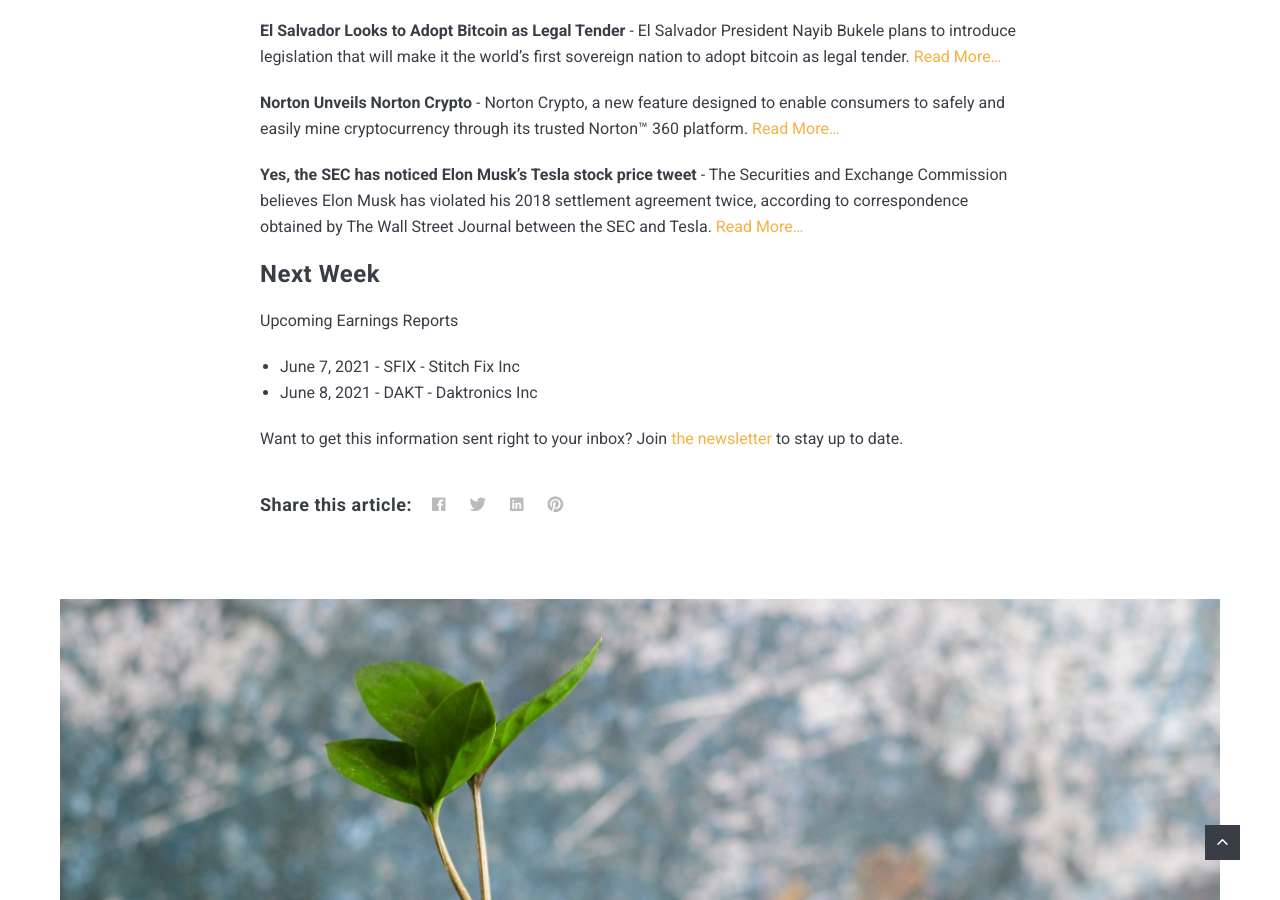
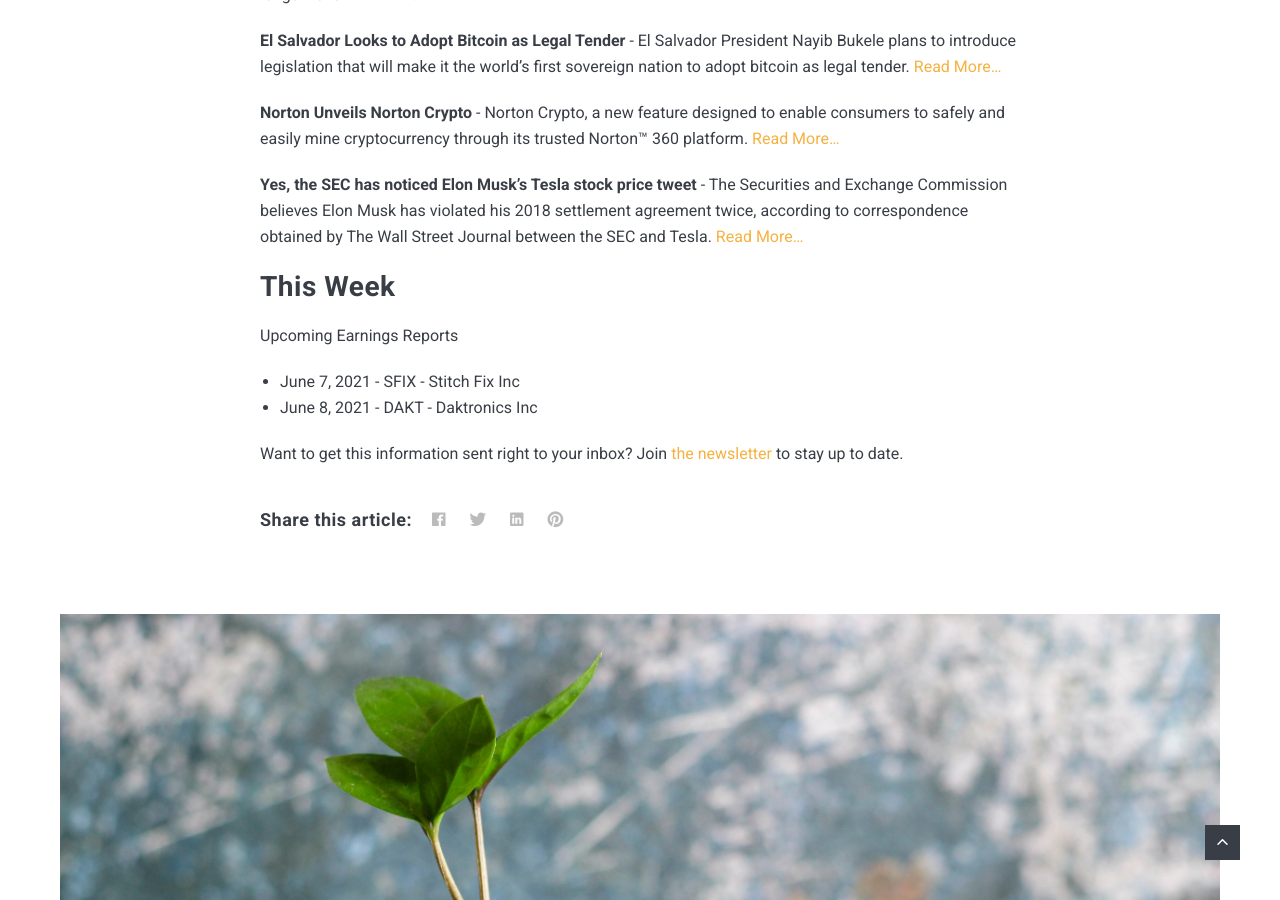
Before and after one commit to investwithcredo/investwithcredo.com, a Jekyll site: the page built from _posts/2021-06-07-credo-crunch-1.md, in a window 1280 px wide and 900 px high, scrolled down 1721 px. Built offline with Jekyll 4.4.1, drawn with Linux system fonts in a browser that asks for light colours; nearby versions of some CDN libraries.

Commit message:
Update 2021-06-07-credo-crunch-1.md

```diff
--- a/_posts/2021-06-07-credo-crunch-1.md
+++ b/_posts/2021-06-07-credo-crunch-1.md
@@ -15,7 +15,7 @@
 
 We hope you enjoy, and if you want to discuss anything with us, join the [Credo Community](https://github.com/investwithcredo/CredoCommunity/discussions).
 
-### Investing Recap
+## Investing Recap
 (May 31, 2021 - June 4, 2021)
 
 **S&P 500** - 0.88% Gain
@@ -26,7 +26,7 @@
 
 **Ethereum** - 2.46% Loss
 
-### News and Notes
+## News and Notes
 
 **RBI (Reserve Bank of India)** - The Reserve Bank of India is directing Indian banks to stop deplatforming crypto customers. The ruling these risk-averse banks were referencing is now officially "set aside" and "no longer valid". [Read More...](https://twitter.com/balajis/status/1399368671194091520)
 
@@ -36,7 +36,7 @@
 
 **Yes, the SEC has noticed Elon Musk’s Tesla stock price tweet** - The Securities and Exchange Commission believes Elon Musk has violated his 2018 settlement agreement twice, according to correspondence obtained by The Wall Street Journal between the SEC and Tesla. [Read More...](https://www.theverge.com/2021/6/1/22463920/elon-musk-stock-price-tweets-sec)
 
-### Next Week
+## This Week
 
 Upcoming Earnings Reports
 - June 7, 2021 - SFIX - Stitch Fix Inc
```
